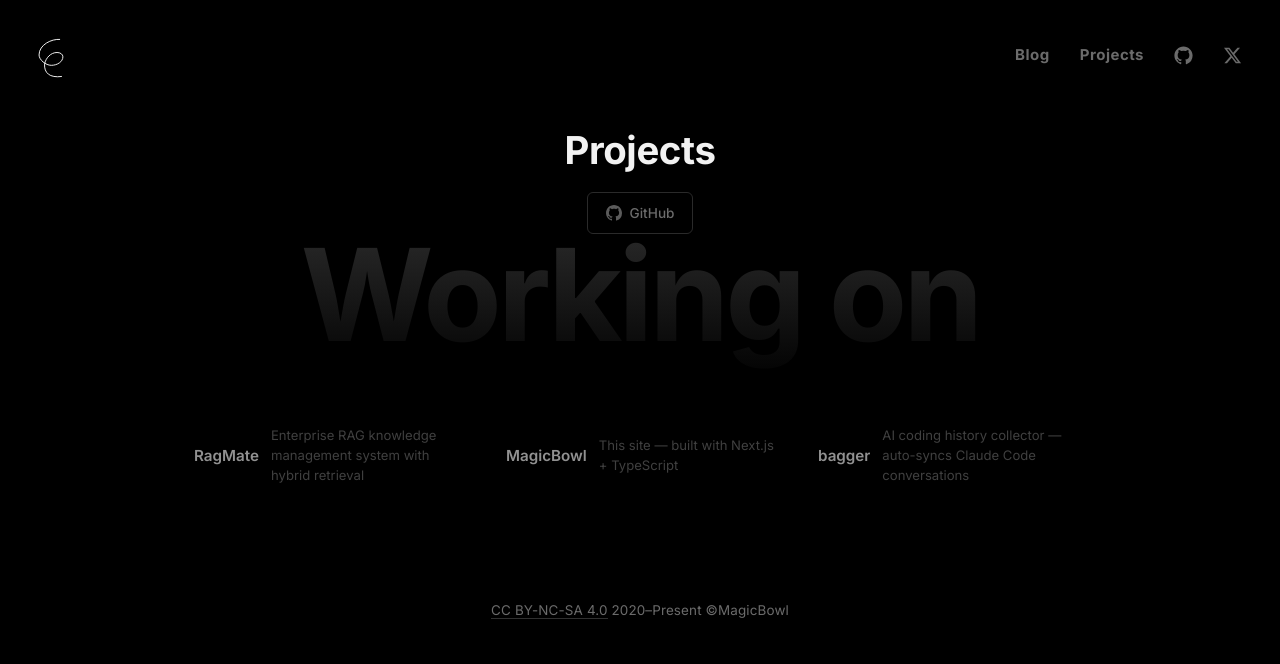
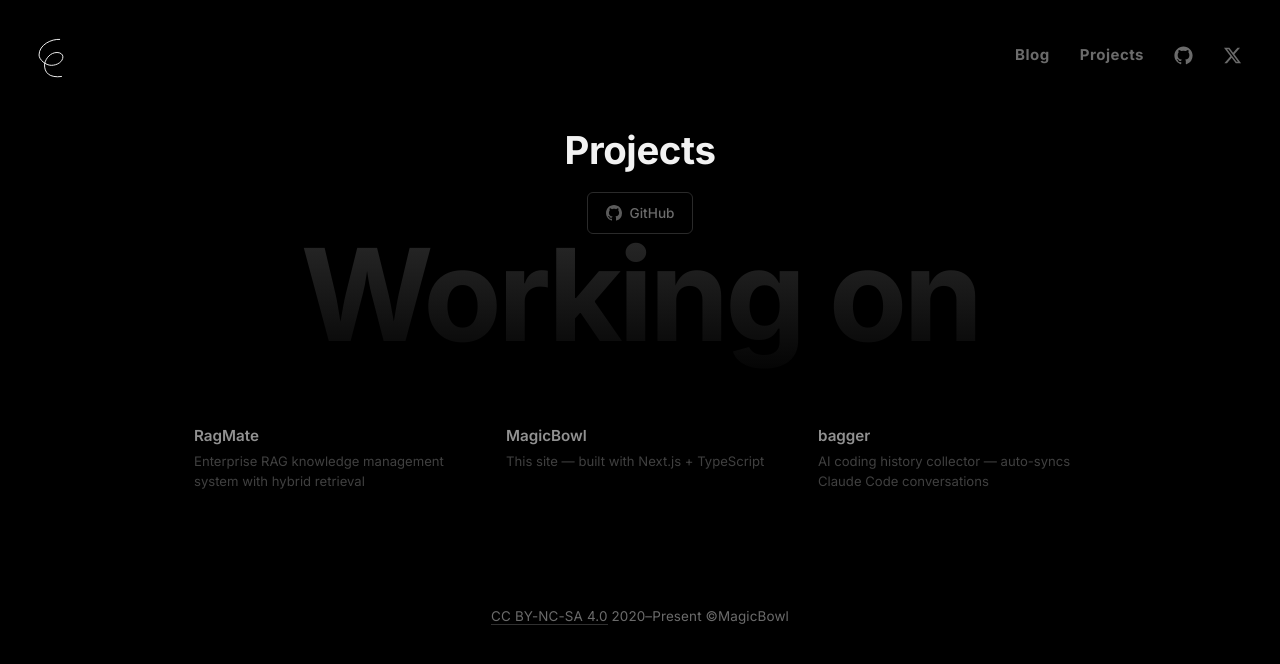
Before and after one commit to lg114/magicbowl, a Next.js app: page /projects in a window 1280 px wide. Shown: the top 664 px of the page. Built offline with nearby package versions, Linux system fonts and the light colour scheme.

Commit message:
Stack project card content vertically
Change project cards to a column layout and reduce the gap between their contents.

```diff
--- a/styles/projects.css
+++ b/styles/projects.css
@@ -81,8 +81,8 @@
   position: relative;
   z-index: 1;
   display: flex;
-  align-items: center;
-  gap: 12px;
+  flex-direction: column;
+  gap: 6px;
   padding: 8px 14px 14px;
   border-radius: 6px;
   background: transparent;
```
